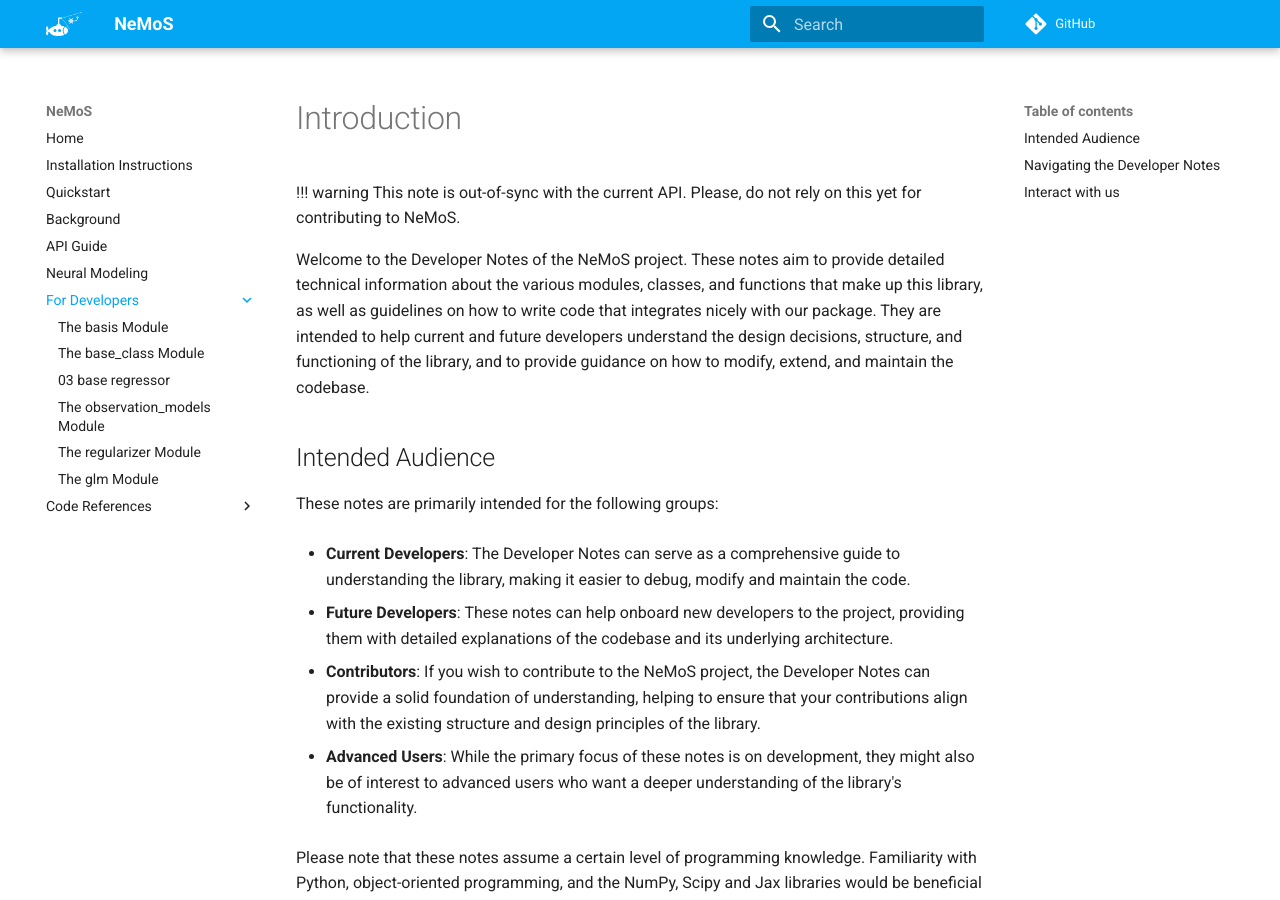
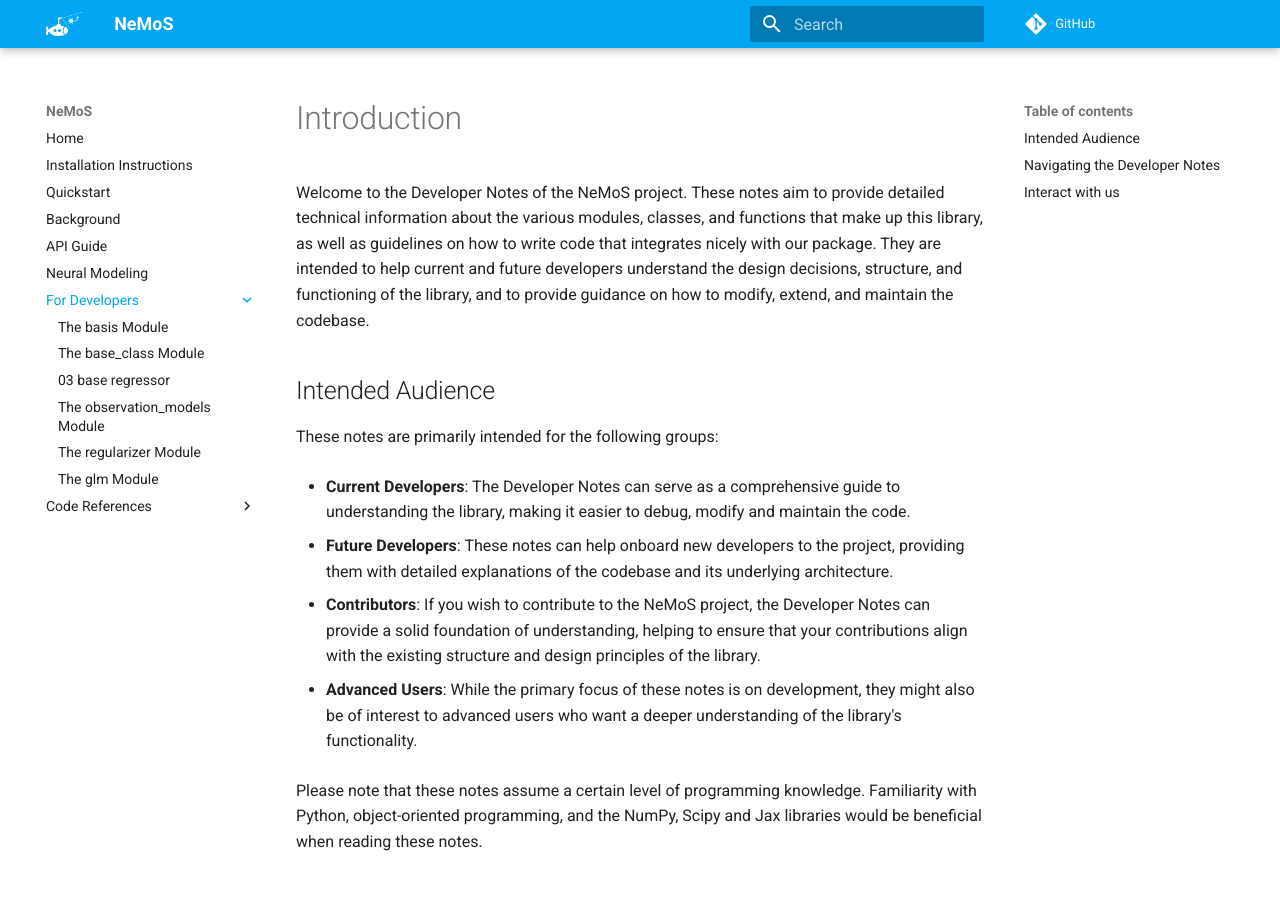
Before and after one commit to flatironinstitute/nemos, an MkDocs documentation site: the page built from docs/developers_notes/README.md, in a window 1280 px wide and 900 px high. Built offline with MkDocs 1.6.1 and Material for MkDocs 9.7.7, drawn with Linux system fonts in a browser that asks for light colours; nearby versions of some CDN libraries; library files that are not in the unit come from our copies; comment, search, counter and statistics services are not loaded.

Commit message:
removed warning

```diff
--- a/docs/developers_notes/README.md
+++ b/docs/developers_notes/README.md
@@ -1,7 +1,5 @@
 # Introduction
 
-!!! warning
-    This note is out-of-sync with the current API. Please, do not rely on this yet for contributing to NeMoS.
 
 Welcome to the Developer Notes of the NeMoS project. These notes aim to provide detailed technical information about the various modules, classes, and functions that make up this library, as well as guidelines on how to write code that integrates nicely with our package. They are intended to help current and future developers understand the design decisions, structure, and functioning of the library, and to provide guidance on how to modify, extend, and maintain the codebase.
 
```
